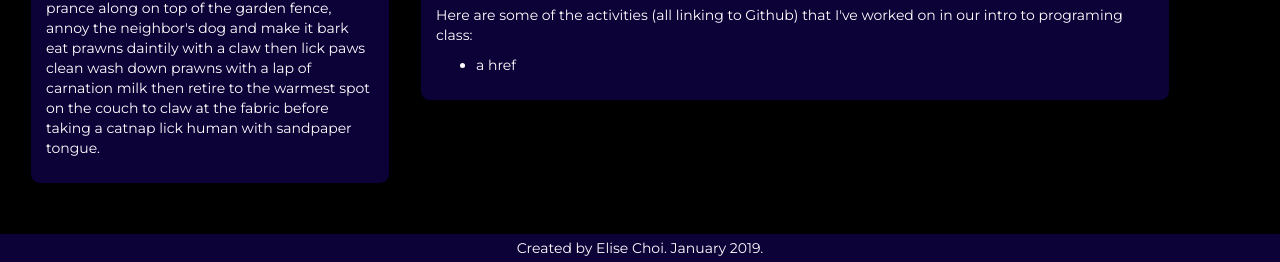
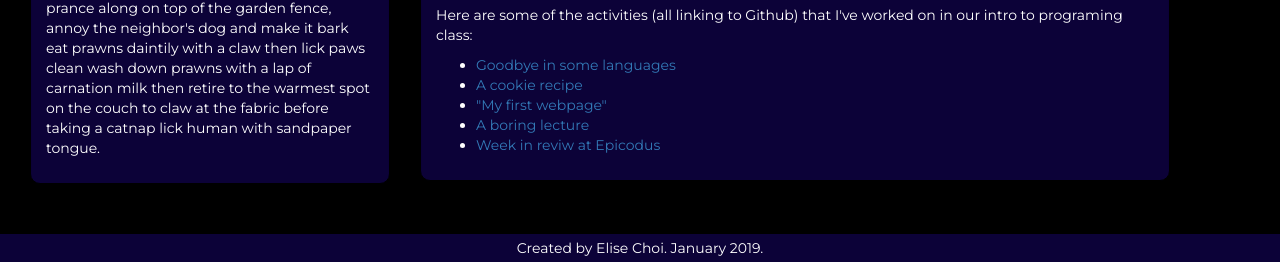
Before and after one commit to elise00/project-1, a plain HTML site: page index.html in a window 1280 px wide. Shown: the part 722-984 px from the top of the page. Drawn offline with nearby package versions, Linux system fonts and the light colour scheme.

Commit message:
Add ul to My Pages section and link to Github.

```diff
--- a/index.html
+++ b/index.html
@@ -59,7 +59,11 @@
                             <h2>My Pages!</h2>
                             <p>Here are some of the activities (all linking to Github) that I've worked on in our intro to programing class:</p>
                             <ul>
-                                <li>a href</li>
+                                <li><a href="https://github.com/elise00/goodbye">Goodbye in some languages</a></li>
+                                <li><a href="https://github.com/elise00/cookie-recipe-clone">A cookie recipe</a></li>
+                                <li><a href="https://github.com/elise00/my-first-webpage">"My first webpage"</a></li>
+                                <li><a href="https://github.com/elise00/boring-lecture">A boring lecture</a></li>
+                                <li><a href="https://github.com/elise00/week-in-review/tree/master/Desktop/week-in-review">Week in reviw at Epicodus</a></li>
                             </ul>
                     </div>
                 </div>
```
